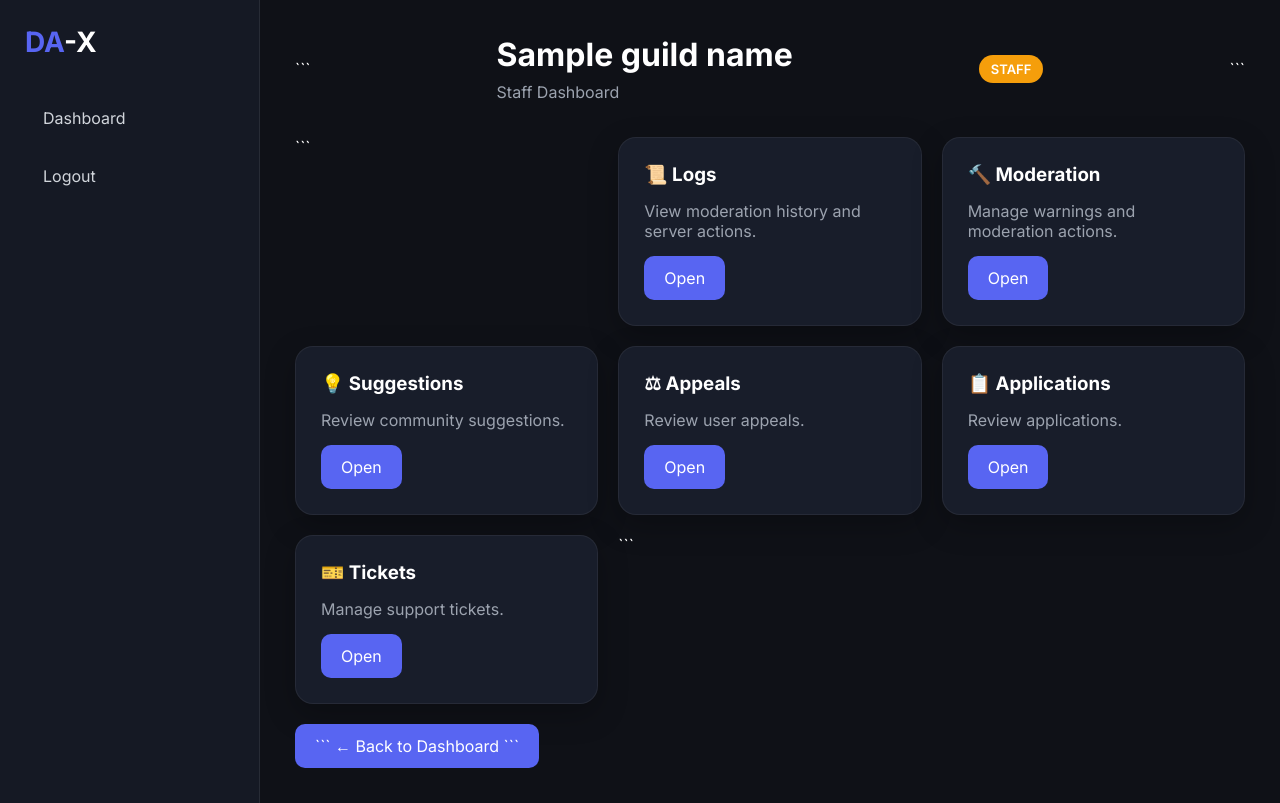
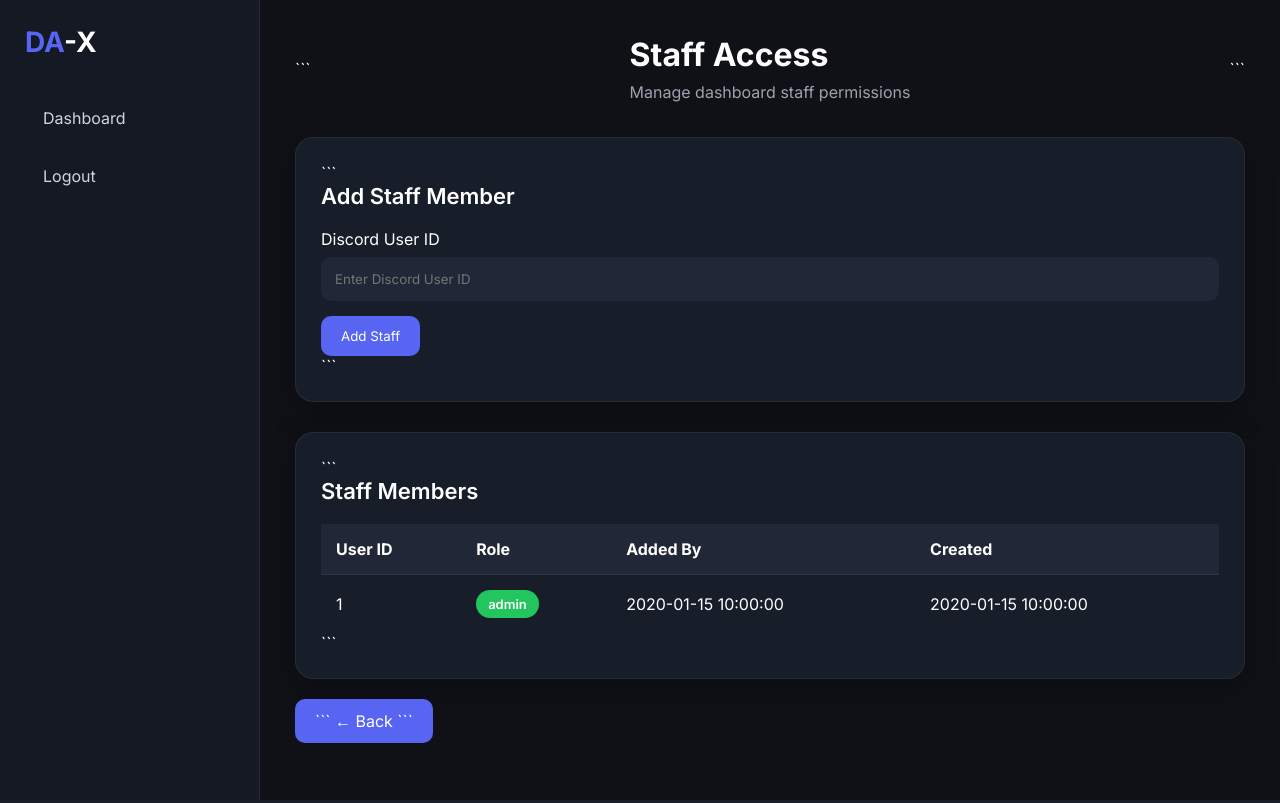
Before and after one commit to AngelLand-Discord/DA-X, a Flask app: template dashboard-service/templates/staff_access.html in a window 1280 px wide. Run offline with Flask 3, Linux system fonts and the light colour scheme; the template is opened without the code that fills it: most values are stand-ins (such as "Sample title", 1, 10 or a date in 2020).

Commit message:
Update staff_access.html

````diff
--- a/dashboard-service/templates/staff_access.html
+++ b/dashboard-service/templates/staff_access.html
@@ -1,7 +1,7 @@
 {% extends "base.html" %}
 
 {% block title %}
-{{ guild_name }} | Staff Panel
+Staff Access | DA-X
 {% endblock %}
 
 {% block content %}
@@ -12,84 +12,113 @@
 <div>
 
     <div class="page-title">
-        {{ guild_name }}
+        Staff Access
     </div>
 
     <p style="color:#9ca3af;margin-top:8px;">
-        Staff Dashboard
+        Manage dashboard staff permissions
     </p>
 
 </div>
-
-<span class="badge badge-pending">
-    STAFF
-</span>
 ```
 
 </div>
 
-<div class="grid">
+<div class="card" style="margin-bottom:30px;">
 
 ```
-<div class="card">
-    <h3>📜 Logs</h3>
-    <p style="margin:15px 0;color:#9ca3af;">
-        View moderation history and server actions.
-    </p>
-    <a href="/guild/{{ guild_id }}/logs" class="btn">
-        Open
-    </a>
+<div class="section-title">
+    Add Staff Member
+</div>
+
+<form method="POST">
+
+    <label>
+        Discord User ID
+    </label>
+
+    <input
+        type="text"
+        name="user_id"
+        placeholder="Enter Discord User ID"
+        required
+    >
+
+    <button
+        type="submit"
+        class="btn"
+    >
+        Add Staff
+    </button>
+
+</form>
+```
+
 </div>
 
 <div class="card">
-    <h3>🔨 Moderation</h3>
-    <p style="margin:15px 0;color:#9ca3af;">
-        Manage warnings and moderation actions.
-    </p>
-    <a href="/guild/{{ guild_id }}/moderation" class="btn">
-        Open
-    </a>
+
+```
+<div class="section-title">
+    Staff Members
 </div>
 
-<div class="card">
-    <h3>💡 Suggestions</h3>
-    <p style="margin:15px 0;color:#9ca3af;">
-        Review community suggestions.
+{% if staff_users %}
+
+    <table>
+
+        <thead>
+
+            <tr>
+                <th>User ID</th>
+                <th>Role</th>
+                <th>Added By</th>
+                <th>Created</th>
+            </tr>
+
+        </thead>
+
+        <tbody>
+
+            {% for user in staff_users %}
+
+            <tr>
+
+                <td>
+                    {{ user.user_id }}
+                </td>
+
+                <td>
+
+                    <span class="badge badge-approved">
+                        {{ user.role }}
+                    </span>
+
+                </td>
+
+                <td>
+                    {{ user.added_by }}
+                </td>
+
+                <td>
+                    {{ user.created_at }}
+                </td>
+
+            </tr>
+
+            {% endfor %}
+
+        </tbody>
+
+    </table>
+
+{% else %}
+
+    <p style="color:#9ca3af;">
+        No staff members added yet.
     </p>
-    <a href="/guild/{{ guild_id }}/suggestions" class="btn">
-        Open
-    </a>
-</div>
 
-<div class="card">
-    <h3>⚖ Appeals</h3>
-    <p style="margin:15px 0;color:#9ca3af;">
-        Review user appeals.
-    </p>
-    <a href="/guild/{{ guild_id }}/appeals" class="btn">
-        Open
-    </a>
-</div>
-
-<div class="card">
-    <h3>📋 Applications</h3>
-    <p style="margin:15px 0;color:#9ca3af;">
-        Review applications.
-    </p>
-    <a href="/guild/{{ guild_id }}/applications" class="btn">
-        Open
-    </a>
-</div>
-
-<div class="card">
-    <h3>🎫 Tickets</h3>
-    <p style="margin:15px 0;color:#9ca3af;">
-        Manage support tickets.
-    </p>
-    <a href="/guild/{{ guild_id }}/tickets" class="btn">
-        Open
-    </a>
-</div>
+{% endif %}
 ```
 
 </div>
@@ -97,13 +126,13 @@
 <br>
 
 <a
-href="/dashboard"
+href="/guild/{{ guild_id }}"
 class="btn"
 
 >
 
 ```
-← Back to Dashboard
+← Back
 ```
 
 </a>
````
